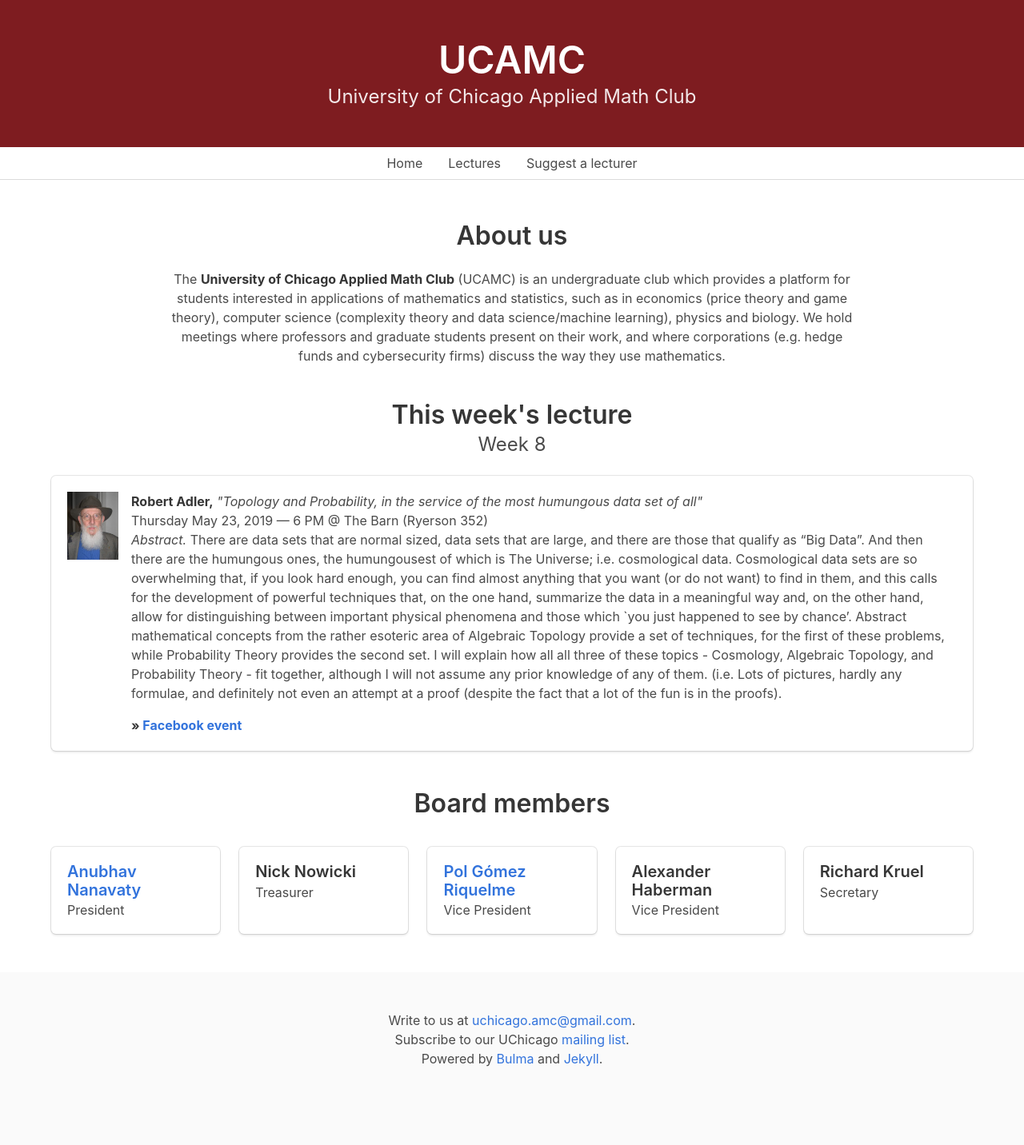
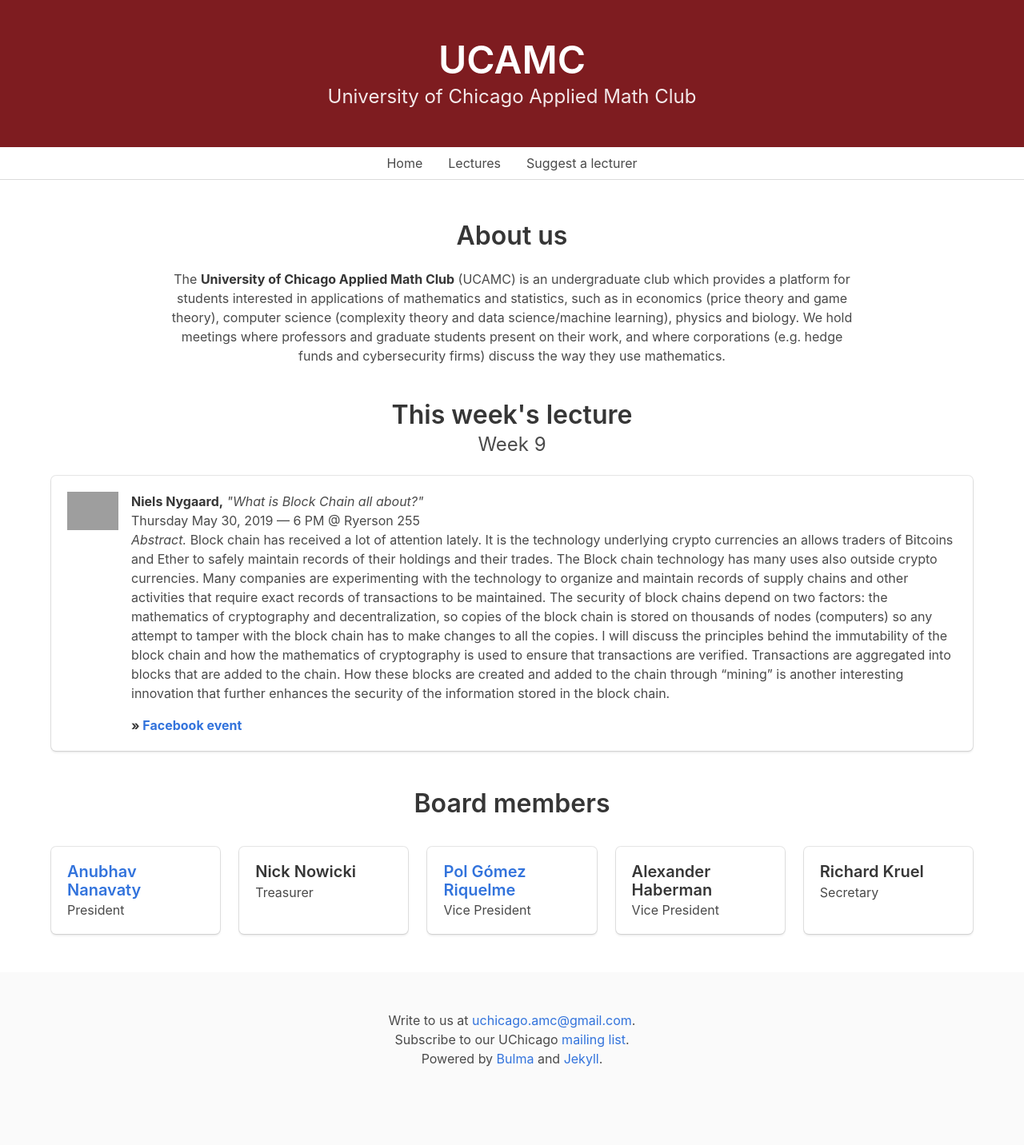
Before and after one commit to ucamc/ucamc.github.io, a Jekyll site: the page built from index.html, in a window 1280 px wide. Shown: the whole page at 80% size. Built offline with Jekyll 4.4.1, drawn with Linux system fonts in a browser that asks for light colours; nearby versions of some CDN libraries; grey boxes are pictures that could not be loaded.

Commit message:
Update spring19.yml

```diff
--- a/_data/spring19.yml
+++ b/_data/spring19.yml
@@ -1,5 +1,36 @@
 lectures:
   - &cur
+    who: Niels Nygaard
+    what: "What is Block Chain all about?"
+    when: Thursday May 30, 2019
+    time: 6 PM
+    where: Ryerson 255
+    week: Week 9
+    photo: nygaard.jpg
+    url: "#"
+    fb: "#"
+    abstract: >
+      Block chain has received a lot of attention lately. It is the
+      technology underlying crypto currencies an allows traders of Bitcoins and
+      Ether to safely maintain records of their holdings and their trades. The
+      Block chain technology has many uses also outside crypto currencies. Many
+      companies are experimenting with the technology to organize and maintain
+      records of supply chains and other activities that require exact records
+      of transactions to be maintained.
+
+      The security of block chains depend on two factors: the mathematics of
+      cryptography and decentralization, so copies of the block chain is stored
+      on thousands of nodes (computers) so any attempt to tamper with the block
+      chain has to make changes to all the copies.
+
+      I will discuss the principles behind the immutability of the block chain
+      and how the mathematics of cryptography is used to ensure that
+      transactions are verified. Transactions are aggregated into blocks that
+      are added to the chain. How these blocks are created and added to the
+      chain through “mining” is another interesting innovation that further
+      enhances the security of the information stored in the block chain.
+
+  -
     who: Robert Adler
     what: "Topology and Probability, in the service of the most humungous data set of all"
     when: Thursday May 23, 2019
```
